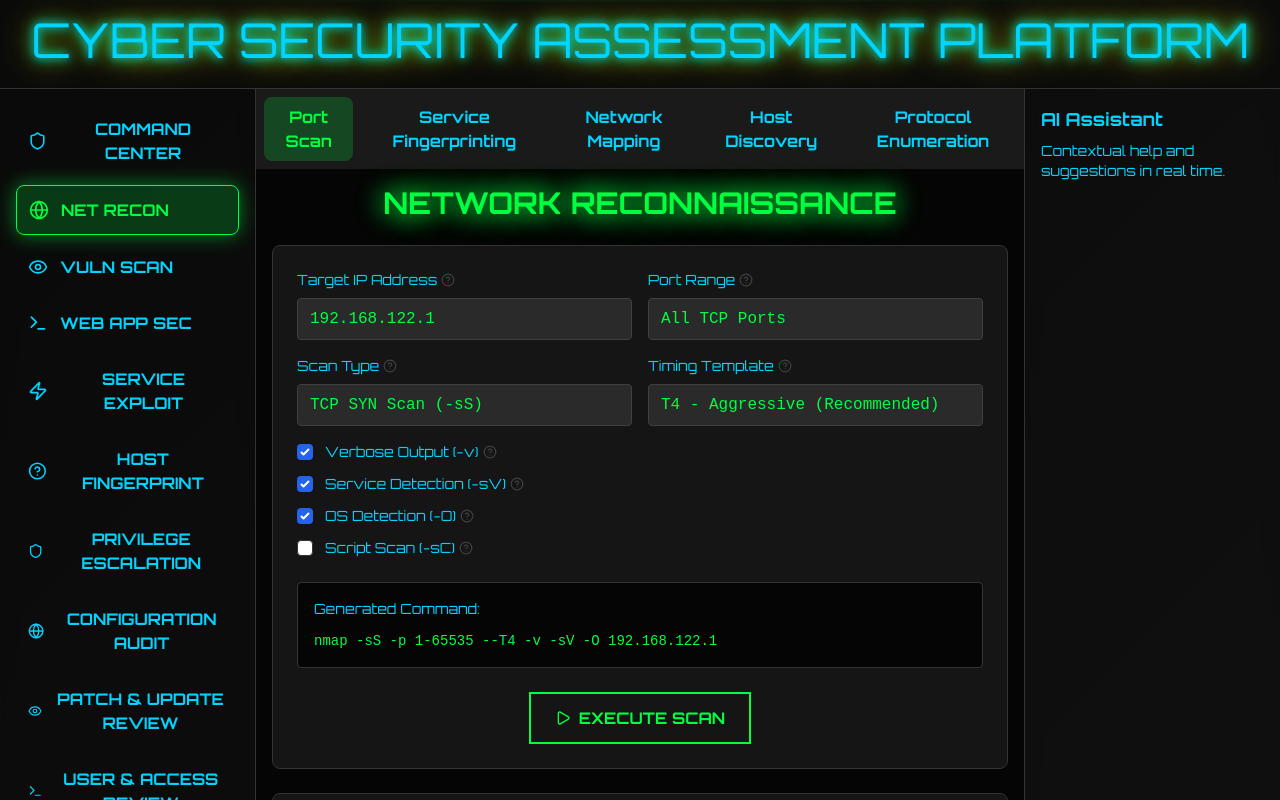
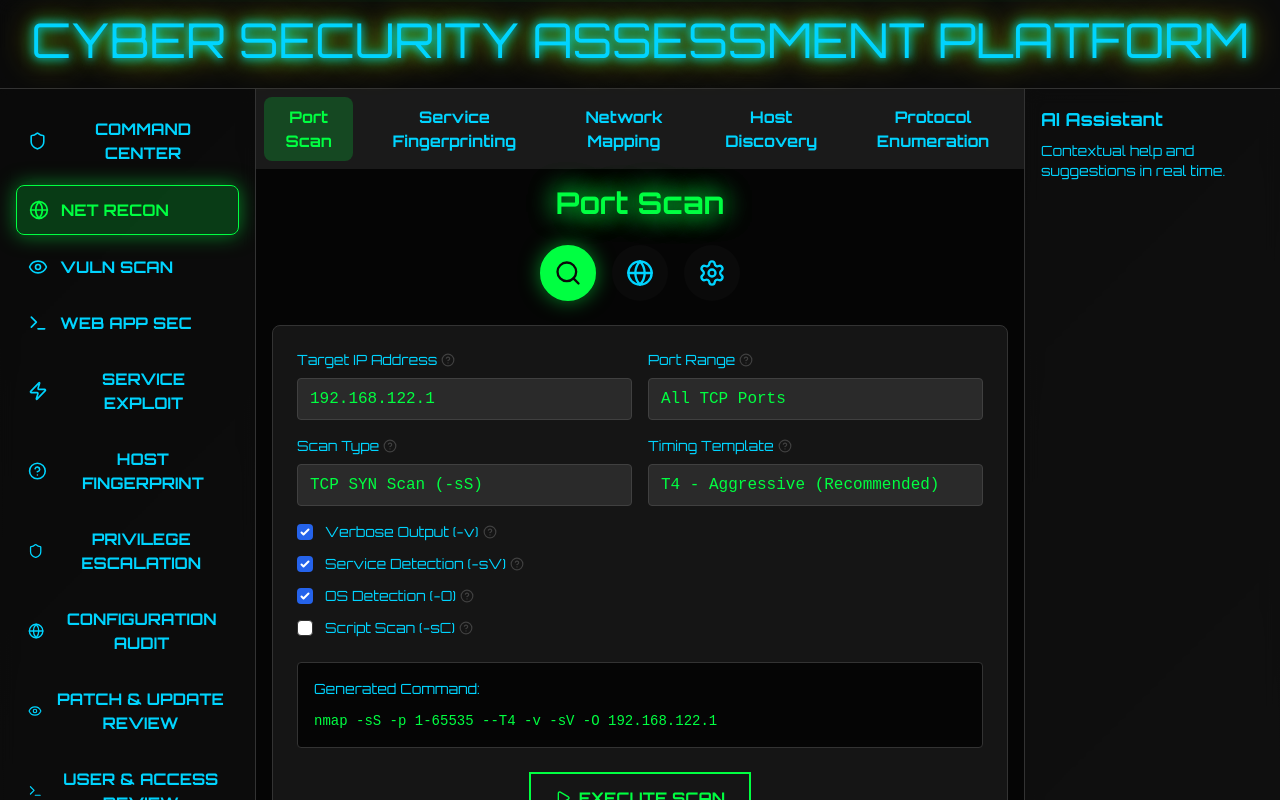
Before and after one commit to Codechilla/sec-tester, a React (Vite) app: page / in a window 1280 px wide. Both pictures are taken after a click on the button "NET RECON". Shown: the top 800 px of the page. Built offline with nearby package versions, Linux system fonts and the light colour scheme.

Commit message:
Network Recon: sub-category tabs now use icons only, and title displays selected sub-category name.

```diff
--- a/src/components/NetworkRecon.tsx
+++ b/src/components/NetworkRecon.tsx
@@ -20,7 +20,12 @@ const Tooltip: React.FC<{ text: string, children: React.ReactNode }> = ({ text,
 };
 
 const NetworkRecon: React.FC = () => {
-  // Removed activeTab state
+  const tabs = [
+    { id: 'port-scan', name: 'Port Scan', icon: Search },
+    { id: 'service-enum', name: 'Service Enum', icon: Globe },
+    { id: 'network-map', name: 'Net Map', icon: Settings }
+  ];
+  const [activeTab, setActiveTab] = useState('port-scan');
   const [config, setConfig] = useState({
     targetIP: '192.168.122.1',
     portRange: '1-65535',
@@ -202,11 +207,31 @@ const NetworkRecon: React.FC = () => {
     <div className="space-y-6">
       <div className="text-center">
         <h1 className="text-3xl font-cyber font-bold text-cyber-primary animate-glow mb-2">
-          NETWORK RECONNAISSANCE
+          {tabs.find(tab => tab.id === activeTab)?.name}
         </h1>
       </div>
-  {/* Tabs removed as requested */}
+      <div className="mb-4 flex space-x-4 justify-center">
+        {tabs.map(tab => {
+          const Icon = tab.icon;
+          return (
+            <button
+              key={tab.id}
+              onClick={() => setActiveTab(tab.id)}
+              className={`p-3 rounded-full transition-all duration-300 border-2 ${
+                activeTab === tab.id
+                  ? 'bg-cyber-primary text-cyber-dark border-cyber-primary shadow-cyber'
+                  : 'bg-cyber-dark text-cyber-accent border-transparent'
+              }`}
+              title={tab.name}
+            >
+              <Icon size={28} />
+            </button>
+          );
+        })}
+      </div>
       <div className="cyber-card p-6 rounded-lg bg-cyber-dark border-2 border-cyber-primary text-cyber-primary">
+        {activeTab === 'port-scan' && (
+          <>
             {renderPortScanConfig()}
             <div>
               <div className="mt-6 p-4 bg-cyber-darker rounded border border-cyber-border">
@@ -220,6 +245,14 @@ const NetworkRecon: React.FC = () => {
                 </button>
               </div>
             </div>
+          </>
+        )}
+        {activeTab === 'service-enum' && (
+          <div className="text-cyber-muted text-center py-12">Service Enumeration module coming soon...</div>
+        )}
+        {activeTab === 'network-map' && (
+          <div className="text-cyber-muted text-center py-12">Network Mapping module coming soon...</div>
+        )}
       </div>
       {/* Results Panel */}
       <div className="cyber-card p-6 rounded-lg">
```
Lines whose indentation alone changed are shown as unchanged.
